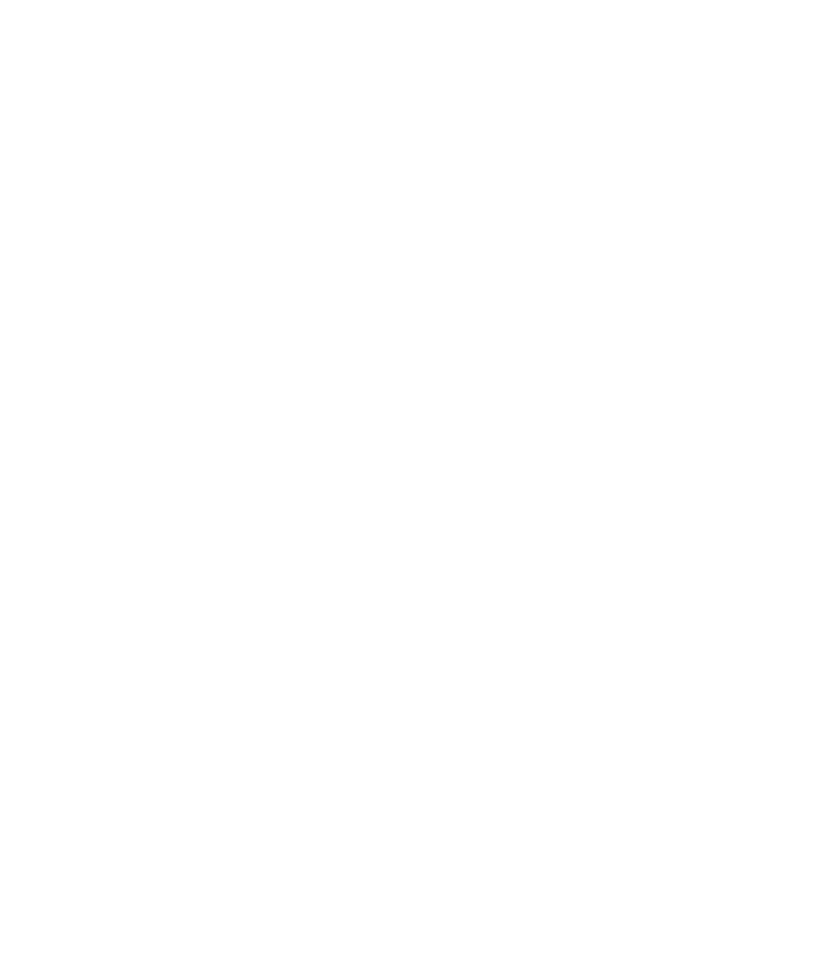
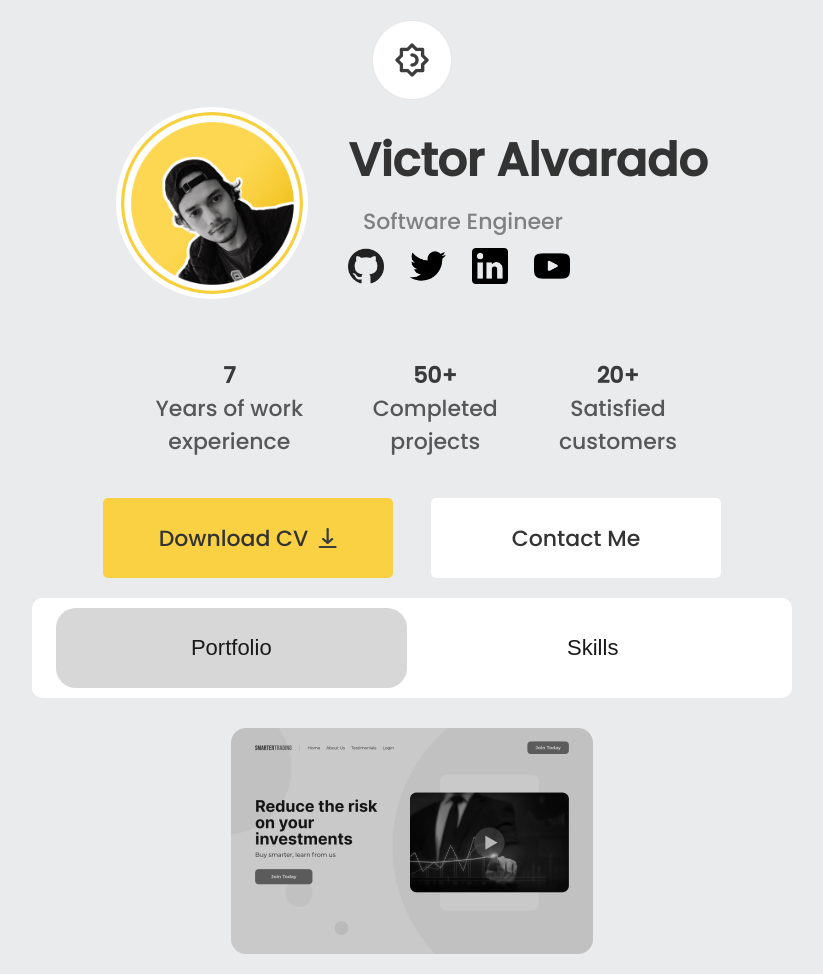
Before and after one commit to felipe-tiburcio/react-laba-2025-1-felipe-araujo, a plain HTML site: page index.html in a window 1280 px wide. Shown: the top 974 px of the page, without its empty margins (228-1051 px from the left). Before the commit the page ends 800 px from the top, so only its background shows below. Drawn offline with Linux system fonts and the light colour scheme.

Commit message:
feat: main page done

```diff
--- a/index.html
+++ b/index.html
@@ -4,11 +4,82 @@
 <head>
   <meta charset="UTF-8">
   <meta name="viewport" content="width=device-width, initial-scale=1.0">
-  <title>Homeworks</title>
+  <title>Portfolio Page</title>
+  <link rel="preconnect" href="https://fonts.googleapis.com">
+  <link rel="preconnect" href="https://fonts.gstatic.com" crossorigin>
+  <link href="https://fonts.googleapis.com/css2?family=Poppins:wght@500&display=swap" rel="stylesheet">
+  <link rel="stylesheet" href="style.css">
 </head>
 
 <body>
+  <header>
+    <img src="./assets/icons/toggle-light-button.png" alt="Button to toggle light and dark mode">
+    <div class="profile">
+      <img src="./assets/images/victor-photo.png" alt="Profile Picture" class="profile-picture">
+      <div class="profile-info">
+        <h1>Victor Alvarado</h1>
+        <p class="job-title">Software Engineer</p>
+        <nav class="social-icons">
+          <a href="https://github.com/vito8916" target="_blank"><img src="./assets/icons/github.png" alt="GitHub"></a>
+          <a href="https://x.com/Ar7ois" target="_blank"><img src="./assets/icons/twitter-logo.png" alt="Twitter"></a>
+          <a href="https://www.linkedin.com/in/victorokada/" target="_blank"><img src="./assets/icons/linkedin-logo.png"
+              alt="LinkedIn"></a>
+          <a href="https://www.youtube.com/watch?v=sI7pwwUbyAw" target="_blank"><img src="./assets/icons/youtube.png"
+              alt="Youtube"></a>
+        </nav>
+      </div>
+    </div>
+  </header>
 
+  <main class="achievements">
+    <div class="achievement">
+      <h2>7</h2>
+      <p>Years of work experience</p>
+    </div>
+    <div class="achievement">
+      <h2>50+</h2>
+      <p>Completed projects</p>
+    </div>
+    <div class="achievement">
+      <h2>20+</h2>
+      <p>Satisfied customers</p>
+    </div>
+  </main>
+
+  <div class="actions">
+    <a class="download-cv" href="./assets/docs/cv-victor-alvarado.pdf" download>Download CV <img
+        src="./assets/icons/downArrow.svg" alt="Down Arrow Icon"></a>
+    <a class="contact-me" href="https://wa.me/5579996444681?text=Hi,Victor!" target="_blank">Contact Me</a>
+  </div>
+
+  <div class="tabs">
+    <button class="tab active">Portfolio</button>
+    <button class="tab">Skills</button>
+  </div>
+
+  <div class="portfolio">
+    <div class="project">
+      <img src="./assets/images/01-investments.png" alt="Investments-Project">
+    </div>
+    <div class="project">
+      <img src="./assets/images/02-sam.png" alt="Sam's-Project">
+    </div>
+    <div class="project">
+      <img src="./assets/images/03-frames.png" alt="Arts-Project">
+    </div>
+    <div class="project">
+      <img src="./assets/images/04-friday-dinner.png" alt="Dinner-Project">
+    </div>
+    <div class="project">
+      <img src="./assets/images/05-phone.png" alt="Phone-Project">
+    </div>
+    <div class="project">
+      <img src="./assets/images/06-food.png" alt="Food-Project">
+    </div>
+  </div>
+  <footer>
+    <p>&copy; Victor Alvarado, 2025. All rights reserved.</p>
+  </footer>
 </body>
 
 </html>
--- /dev/null
+++ b/style.css
@@ -0,0 +1,173 @@
+* {
+  margin: 0;
+  padding: 0;
+  box-sizing: border-box;
+}
+
+body {
+  font-family: "Poppins", sans-serif;
+  background-color: #e9ebec;
+  color: #333;
+  text-align: center;
+  margin: 0;
+  padding: 0;
+}
+
+header {
+  padding: 20px;
+}
+
+header > img {
+  width: 80px;
+  cursor: pointer;
+}
+
+.profile {
+  width: 631px;
+  margin: 0 auto;
+  display: flex;
+  align-items: center;
+  justify-content: center;
+  gap: 40px;
+}
+
+.profile-picture {
+  border-radius: 50%;
+  border: 5px solid #fff;
+  width: 192px;
+  height: 192px;
+}
+
+.profile-info h1 {
+  margin: 10px 0;
+  font-size: 46px;
+}
+
+.job-title {
+  font-size: 22px;
+  color: gray;
+  position: relative;
+  left: -65px;
+  margin-bottom: 10px;
+}
+
+.social-icons {
+  display: flex;
+  gap: 26px;
+}
+
+.social-icons img {
+  width: 36px;
+  height: 36px;
+}
+
+.achievements {
+  width: 634px;
+  display: flex;
+  justify-content: space-around;
+  padding: 20px;
+  margin: 20px auto;
+  font-size: 24px;
+}
+
+.achievement h2 {
+  font-size: 22px;
+  color: #3a3a3a;
+}
+
+.achievement p {
+  color: #575757;
+  font-size: 22px;
+}
+
+.actions {
+  margin: 0 auto;
+  width: 618px;
+  height: 80px;
+  display: flex;
+  justify-content: space-around;
+  gap: 38px;
+}
+
+.actions a {
+  text-decoration: none;
+  width: 290px;
+  font-size: 22px;
+  border-radius: 5px;
+  cursor: pointer;
+  display: flex;
+  justify-content: center;
+  align-items: center;
+}
+
+.download-cv {
+  background-color: #fbd144;
+  color: #333;
+}
+
+.download-cv > img {
+  margin-left: 10px;
+}
+
+.contact-me {
+  background-color: #ffffff;
+  color: #333;
+}
+
+.tabs {
+  width: 760px;
+  display: flex;
+  justify-content: center;
+  gap: 10px;
+  margin: 20px auto;
+  background-color: #FFF;
+  padding: 10px;
+  border-radius: 10px;
+}
+
+.tab {
+  background-color: #FFF;
+  width: 351.45px;
+  padding: 10px 20px;
+  color: #19191B;
+  border: none;
+  cursor: pointer;
+  border-radius: 20px;
+  font-size: 22px;
+}
+
+.tab.active {
+  width: 351.45px;
+  height: 80px;
+  background-color: #D7D7D7;
+  color: #19191B;
+  font-size: 22px;
+}
+
+.portfolio {
+  display: flex;
+  gap: 10px;
+  flex-wrap: wrap;
+  width: 60%;
+  margin: 20px auto;
+}
+
+.project {
+  flex-grow: 1;
+  flex-shrink: 1;
+  flex-basis: calc(50% - 20px);
+  border-radius: 10px;
+  padding: 10px;
+}
+
+.project img {
+  border-radius: 10px;
+  width: 362px;
+}
+
+footer {
+  padding: 10px;
+  margin-top: 20px;
+  margin-bottom: 80px;
+  font-size: 22px;
+}
```
Also changed, not shown: assets/fonts/Poppins-Medium.ttf (added), assets/icons/downArrow.svg (added), assets/icons/github.png (added), assets/icons/linkedin-logo.png (added), assets/icons/toggle-light-button.png (added), assets/icons/twitter-logo.png (added), assets/icons/youtube.png (added), assets/images/01-investments.png (added), assets/images/02-sam.png (added), assets/images/03-frames.png (added), assets/images/04-friday-dinner.png (added), assets/images/05-phone.png (added), assets/images/06-food.png (added), assets/images/victor-photo.png (added), 1 other file.
